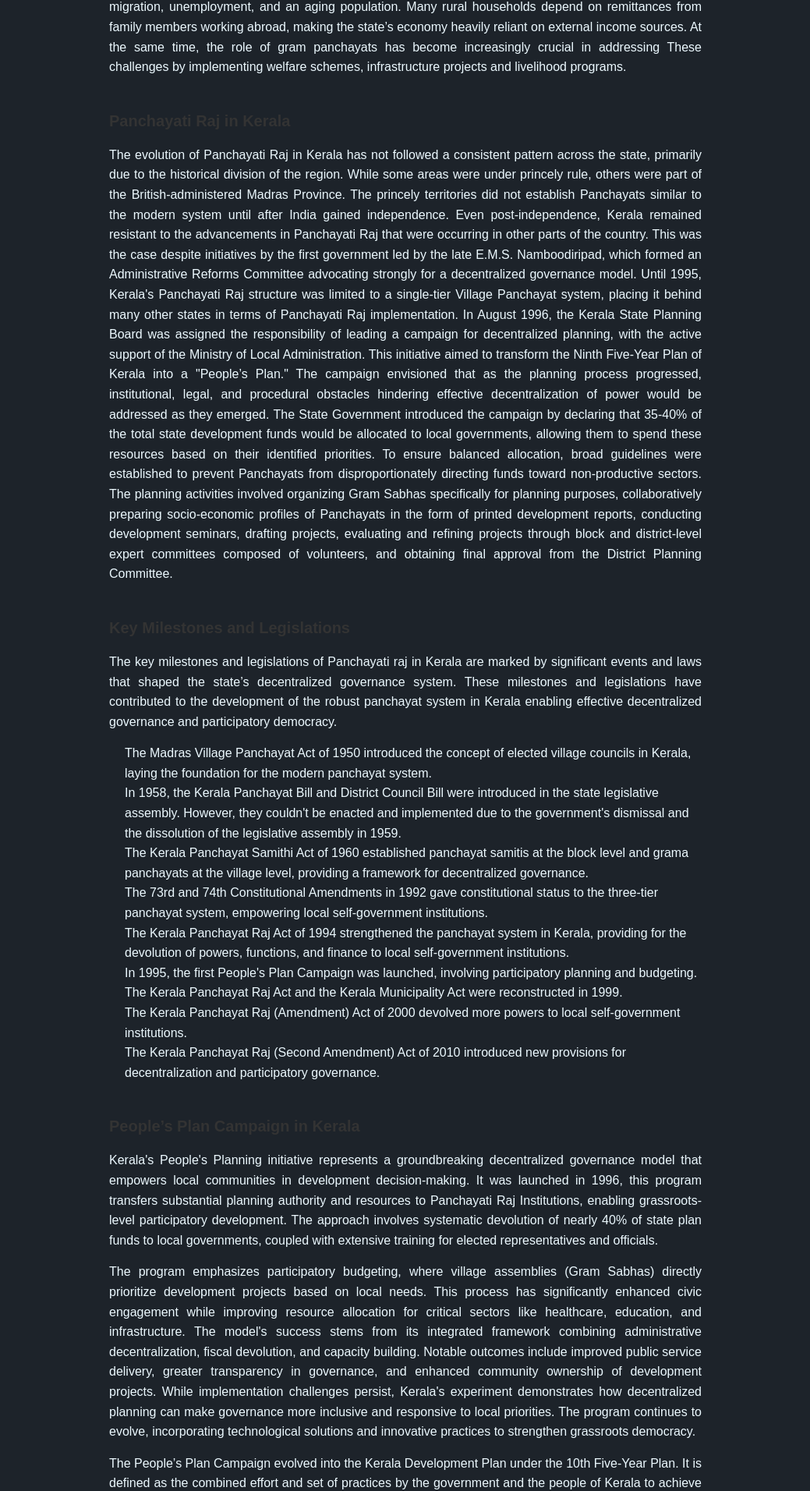
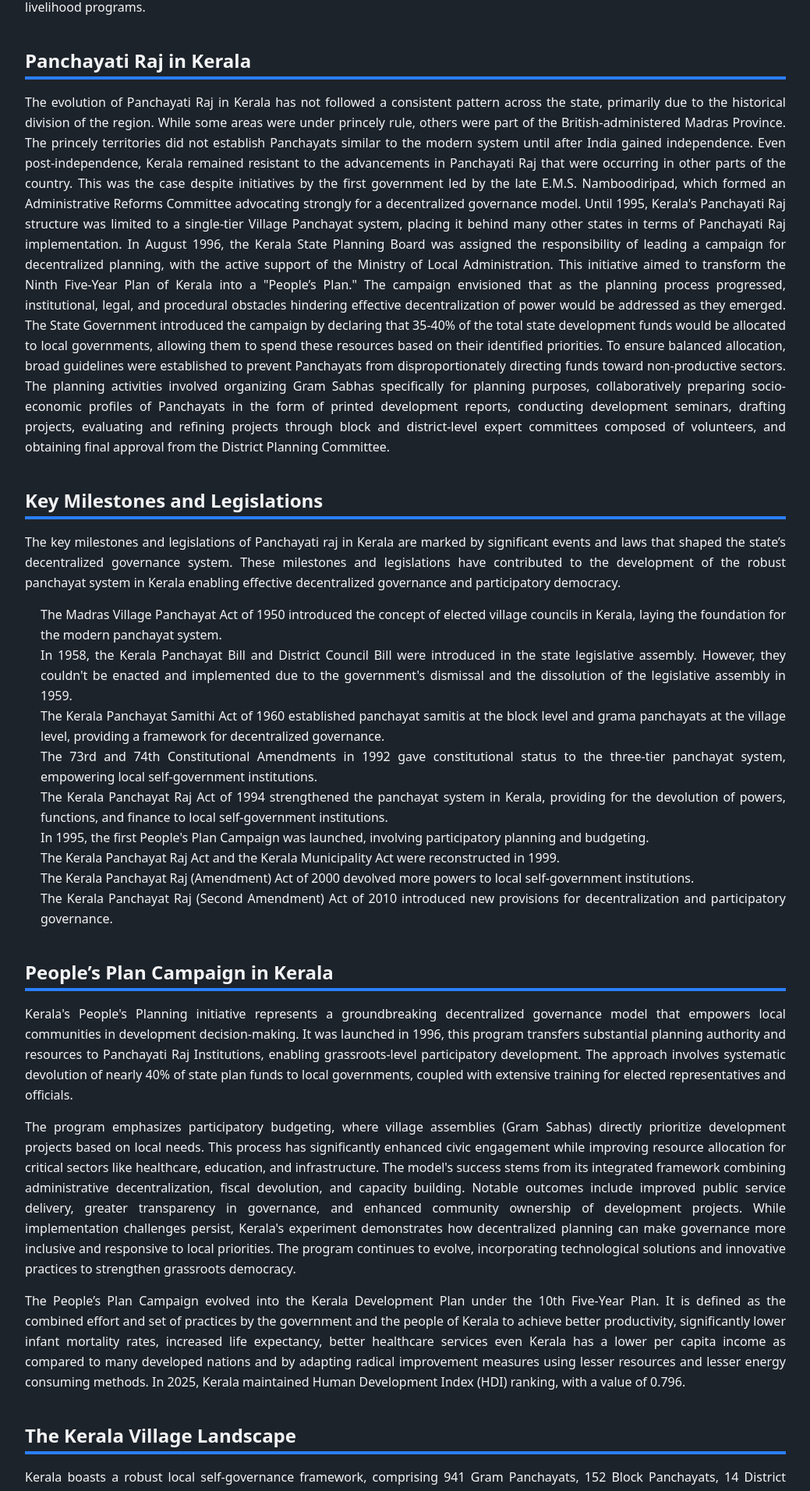
Before and after one commit to Jandev96/Decentralisation-Project, a React (Vite) app: page /gramapanchayathBackground in a window 1280 px wide. Shown: the part 715-2627 px from the top of the page at 78% size, without its empty margins (120-1159 px from the left). Built offline with nearby package versions, Linux system fonts and the light colour scheme.

Commit message:
sub heading color changed to orange

```diff
--- a/src/component/GramapanchayathBackground.jsx
+++ b/src/component/GramapanchayathBackground.jsx
@@ -13,7 +13,7 @@ useEffect(() => {
       }, []);
 
   return (
-    <div style={styles.container}>
+    <div className='p-6 max-w-5xl mx-auto text-justify text-gray-100 leading-relaxed'>
       <h1 style={styles.mainHeading}>CHAPTER III</h1>
       <h2 style={styles.subHeading}>
         THE BACKGROUND OF GRAM PANCHAYATS IN KERALA AND PROFILE OF THE AREA
@@ -61,7 +61,7 @@ useEffect(() => {
 
       {/* Panchayati Raj in Kerala */}
       <section style={styles.section}>
-        <h3 style={styles.sectionHeading}>Panchayati Raj in Kerala</h3>
+        <h3 className="text-2xl font-semibold border-b-4 border-blue-500 inline-block pb-1 mb-4 min-w-full">Panchayati Raj in Kerala</h3>
         <p style={styles.paragraph}>
           The evolution of Panchayati Raj in Kerala has not followed a consistent
           pattern across the state, primarily due to the historical division of the
@@ -99,7 +99,7 @@ useEffect(() => {
 
       {/* Key Milestones and Legislations */}
       <section style={styles.section}>
-        <h3 style={styles.sectionHeading}>Key Milestones and Legislations</h3>
+        <h3 className="text-2xl font-semibold border-b-4 border-blue-500 inline-block pb-1 mb-4 min-w-full">Key Milestones and Legislations</h3>
         <p style={styles.paragraph}>
           The key milestones and legislations of Panchayati raj in Kerala are marked
           by significant events and laws that shaped the state’s decentralized
@@ -155,7 +155,7 @@ useEffect(() => {
 
       {/* People’s Plan Campaign in Kerala */}
       <section style={styles.section}>
-        <h3 style={styles.sectionHeading}>People’s Plan Campaign in Kerala</h3>
+        <h3 className="text-2xl font-semibold border-b-4 border-blue-500 inline-block pb-1 mb-4 min-w-full">People’s Plan Campaign in Kerala</h3>
         <p style={styles.paragraph}>
           Kerala's People's Planning initiative represents a groundbreaking
           decentralized governance model that empowers local communities in
@@ -196,7 +196,7 @@ useEffect(() => {
 
       {/* The Kerala Village Landscape */}
       <section style={styles.section}>
-        <h3 style={styles.sectionHeading}>The Kerala Village Landscape</h3>
+        <h3 className="text-2xl font-semibold border-b-4 border-blue-500 inline-block pb-1 mb-4 min-w-full">The Kerala Village Landscape</h3>
         <p style={styles.paragraph}>
           Kerala boasts a robust local self-governance framework, comprising 941
           Gram Panchayats, 152 Block Panchayats, 14 District Panchayats, 77 Taluks,
@@ -219,7 +219,7 @@ useEffect(() => {
 
       {/* Functions and Responsibilities of Gram Panchayat */}
       <section style={styles.section}>
-        <h3 style={styles.sectionHeading}>
+        <h3 className="text-2xl font-semibold border-b-4 border-blue-500 inline-block pb-1 mb-4 min-w-full">
           Functions and Responsibilities of Gram Panchayat
         </h3>
         <p style={styles.paragraph}>
@@ -233,7 +233,7 @@ useEffect(() => {
           they are responsible for implementing government schemes, maintaining
           records, providing certificates and disaster management.
         </p>
-        <h4 style={styles.subSectionHeading}>Financial Powers of Gram Panchayats</h4>
+        <h4 className='text-yellow-600'>Financial Powers of Gram Panchayats</h4>
         <ul style={styles.list}>
           <li>
             <strong>Allocation of funds:</strong> The Gram Panchayat receives funds
@@ -272,7 +272,7 @@ useEffect(() => {
             accountability in its financial management.
           </li>
         </ul>
-        <h4 style={styles.subSectionHeading}>Administrative Powers of Gram Panchayat</h4>
+        <h4 className='text-yellow-600'>Administrative Powers of Gram Panchayat</h4>
         <ul style={styles.list}>
           <li>
             <strong>Election and Term:</strong> Gram Panchayat members are elected
@@ -352,7 +352,7 @@ useEffect(() => {
 
       {/* Kerala Institute of Local Administration (KILA) */}
       <section style={styles.section}>
-        <h3 style={styles.sectionHeading}>
+        <h3 className="text-2xl font-semibold border-b-4 border-blue-500 inline-block pb-1 mb-4 min-w-full">
           Kerala Institute of Local Administration (KILA)
         </h3>
         <p style={styles.paragraph}>
@@ -416,7 +416,7 @@ useEffect(() => {
 
       {/* Kerala's Fourteenth Five-Year Plan (2022-2027) */}
       <section style={styles.section}>
-        <h3 style={styles.sectionHeading}>
+        <h3 className="text-2xl font-semibold border-b-4 border-blue-500 inline-block pb-1 mb-4 min-w-full">
           Kerala's Fourteenth Five-Year Plan (2022-2027)
         </h3>
         <p style={styles.paragraph}>
@@ -493,9 +493,9 @@ useEffect(() => {
 
       {/* Profile of the Area */}
       <section style={styles.section}>
-        <h3 style={styles.sectionHeading}>PROFILE OF THE AREA</h3>
+        <h3 className="text-2xl font-semibold border-b-4 border-blue-500 inline-block pb-1 mb-4 min-w-full">PROFILE OF THE AREA</h3>
 
-        <h4 style={styles.subSectionHeading}>Kerala</h4>
+        <h4 className='text-yellow-600'>Kerala</h4>
         <p style={styles.paragraph}>
           Kerala is located on India's Malabar Coast, Kerala is a state known
           locally as Keralam in the Malayalam language. Formed on November 1, 1956,
@@ -611,7 +611,7 @@ useEffect(() => {
           equitable and inclusive development.
         </p>
 
-        <h4 style={styles.subSectionHeading}>Kollam District</h4>
+        <h4 className='text-yellow-600'>Kollam District</h4>
         <p style={styles.paragraph}>
           Kollam, a southern district in Kerala, is bordered by Tamil Nadu to the
           east and the Arabian Sea to the west. It shares boundaries with Alappuzha
@@ -664,7 +664,7 @@ useEffect(() => {
           Kadakkal Revolt of 1938 taking place in the district.
         </p>
 
-        <h4 style={styles.subSectionHeading}>West Kallada Gram Panchayat</h4>
+        <h4 className='text-yellow-600'>West Kallada Gram Panchayat</h4>
         <p style={styles.paragraph}>
           West Kallada is a village Kollam district in the state of Kerala. As of
           the 2011 census, it had a population of 18,176. The pin code of the
@@ -694,7 +694,7 @@ useEffect(() => {
 
       {/* References */}
       <section style={styles.section}>
-        <h3 style={styles.sectionHeading}>References</h3>
+        <h3 className="text-2xl font-semibold border-b-4 border-blue-500 inline-block pb-1 mb-4 min-w-full">References</h3>
         <ol style={styles.list}>
           <li>
             Johnson, Dominic, & Johnson George. (2021). Panchayati Raj Act & Rules-
```
